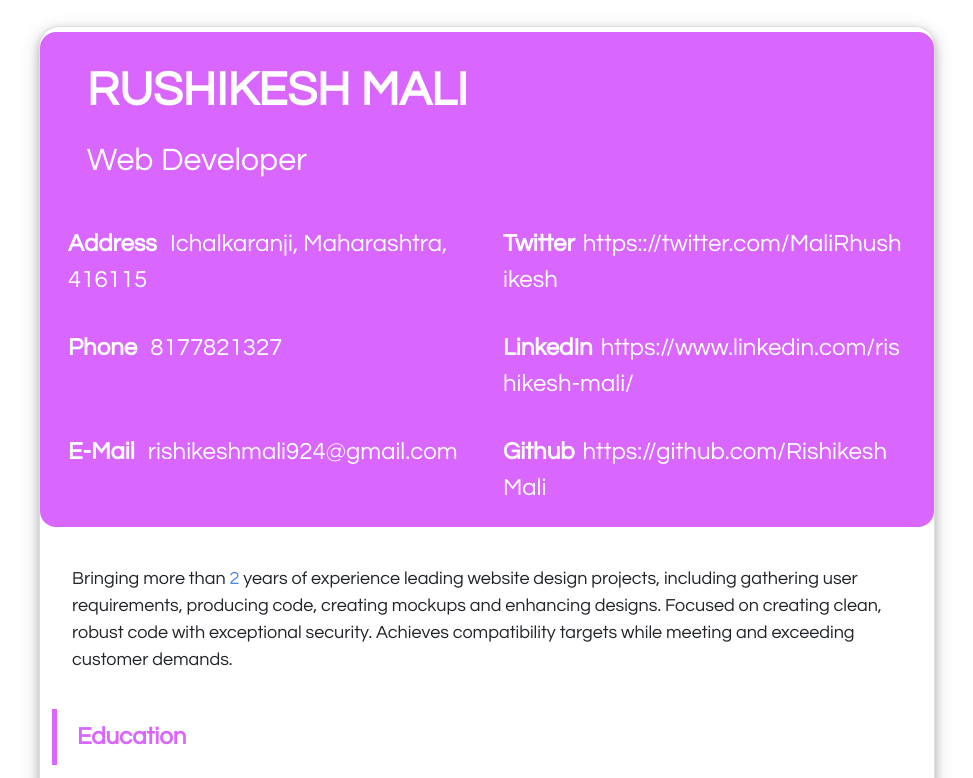
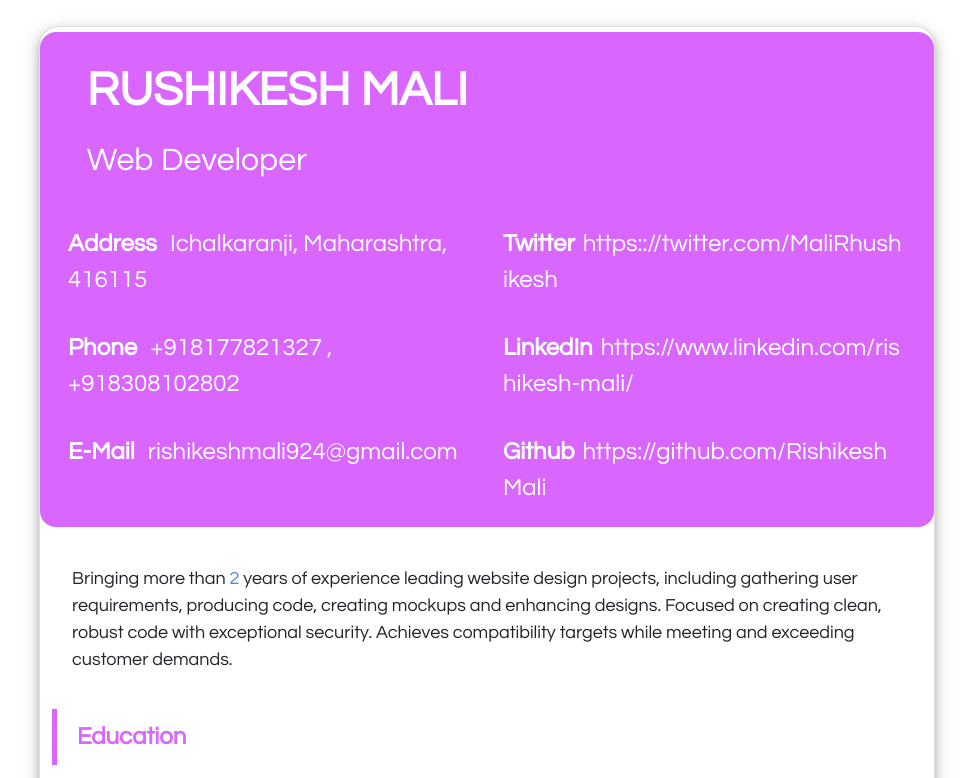
Before and after one commit to RishikeshMali/CV, a plain HTML site: page index.html in a window 1280 px wide. Shown: the top 778 px of the page, without its empty margins (153-1126 px from the left). Drawn offline with nearby package versions, Linux system fonts and the light colour scheme.

Commit message:
on click send mail feature, mob number added

```diff
--- a/index.html
+++ b/index.html
@@ -40,11 +40,11 @@
                               <div class="col-sm-6 p-3  text-white"><span class="sub">Twitter</span><a class="links" href="https://twitter.com/MaliRhushikesh" target="_blank">https:://twitter.com/MaliRhushikesh</a></div>
                             </div>
                             <div class="row">
-                                <div class="col-sm-6 p-3  text-white"><span class="sub">Phone</span> <a class="links" href="8177821327" target="_blank">  8177821327</a></div>
+                                <div class="col-sm-6 p-3  text-white"><span class="sub">Phone</span> <a class="links" href="+918177821327" target="_blank"> +918177821327</a> , <a class="links" href="+918308102802" target="_blank">+918308102802</a></div>
                                 <div class="col-sm-6 p-3  text-white"><span class="sub">LinkedIn</span><a class="links" href="https://www.linkedin.com/in/rishikesh-mali/" target="_blank">https://www.linkedin.com/rishikesh-mali/</a></div>
                             </div>
                             <div class="row">
-                                <div class="col-sm-6 p-3  text-white"><span class="sub">E-Mail</span>  rishikeshmali924@gmail.com</div>
+                                <div class="col-sm-6 p-3  text-white"><span class="sub">E-Mail</span> <a class="links" href="mailto:rishikeshmali924@gmail.com">rishikeshmali924@gmail.com </a></div>
                                 <div class="col-sm-6 p-3  text-white"><span class="sub">Github</span><a class="links" href="https://github.com/RishikeshMali" target="_blank">https://github.com/RishikeshMali</a></div>
                             </div>
                           </div>
```
